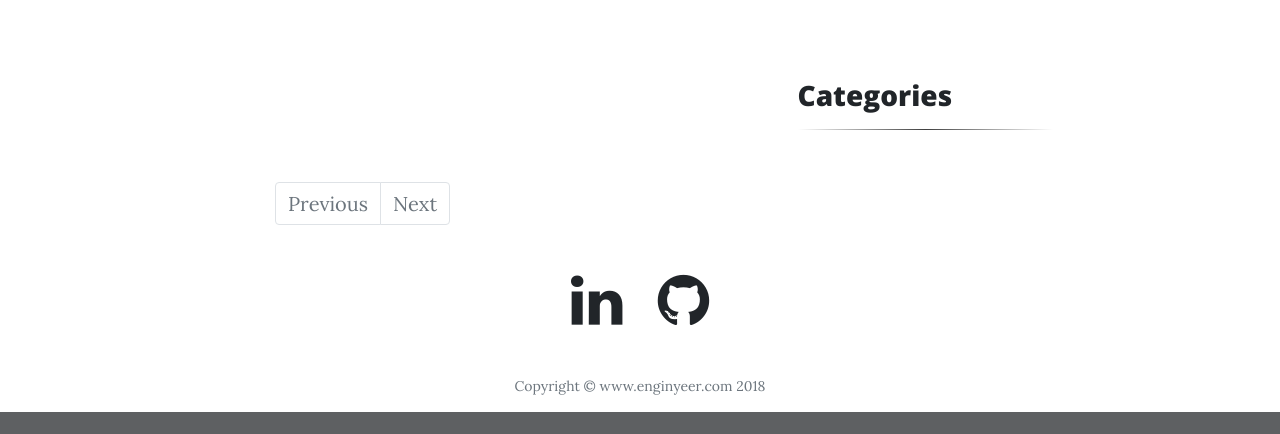
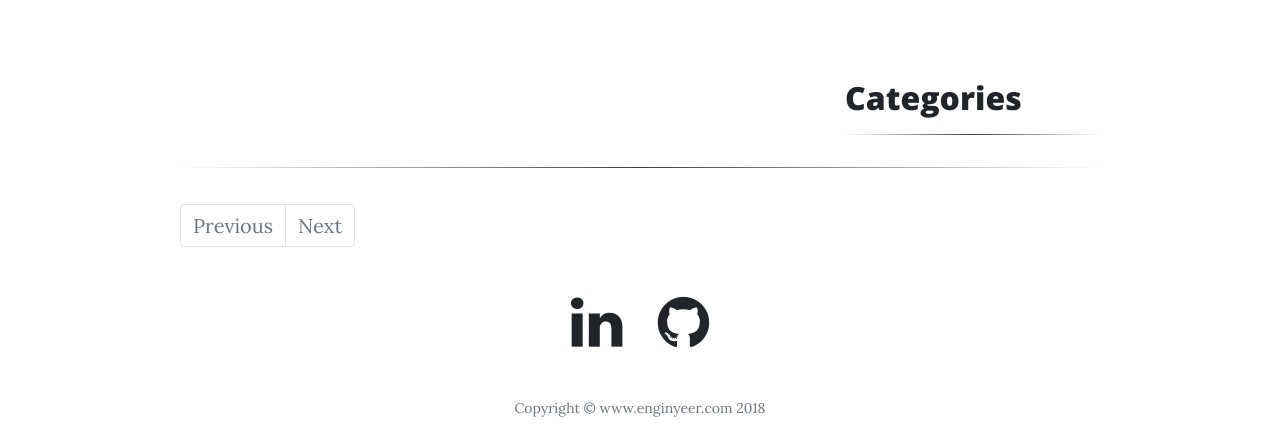
Before and after one commit to JaumeNB/Blog_app, a Flask app: page /tag/1 in a window 1280 px wide. Shown: the part 533-967 px from the top of the page. Before the commit the page ends 945 px from the top, so only its background shows below. Run offline with Flask 2, Linux system fonts and the light colour scheme; data that the repository does not hold is empty; some libraries are stand-ins or nearby versions.

Commit message:
bar adjusted

```diff
--- a/app/static/css/index.css
+++ b/app/static/css/index.css
@@ -15,7 +15,11 @@
 }
 
 #tag_col{
-  padding-top: 30px;
+  margin-top: 0px;
+}
+
+h2{
+  margin-top: 30px;
 }
 
 #tag_ul{
--- a/app/templates/posts_by_tag.html
+++ b/app/templates/posts_by_tag.html
@@ -8,8 +8,8 @@
     <div class="container">
 
       <div class="row justify-content-sm-center">
-        <div class="col-lg-6
-                    col-md-8" id="content_col">
+        <div class="col-lg-7
+                    col-md-7" id="content_col">
 
           {% for post in posts_by_tag %}
           <div class="well">
@@ -52,7 +52,7 @@
 
         <div class="col-lg-3
                     col-md-3" id="tag_col">
-          <h3>Categories</h3>
+          <h2>Categories</h2>
           <hr>
           {% for tag in tags %}
           <ul class="list-inline" id="tag_ul">
@@ -71,7 +71,8 @@
       </div>
 
       <div class="row">
-        <nav class="col-lg-8 col-md-10 mx-auto">
+        <nav class="col-lg-10 col-md-10 mx-auto">
+          <hr>
           <ul class="pagination">
             {% if prev_url %}
             <li class="page-item">
```
Also changed, not shown: app/templates/index.html (+3 -8 lines).
